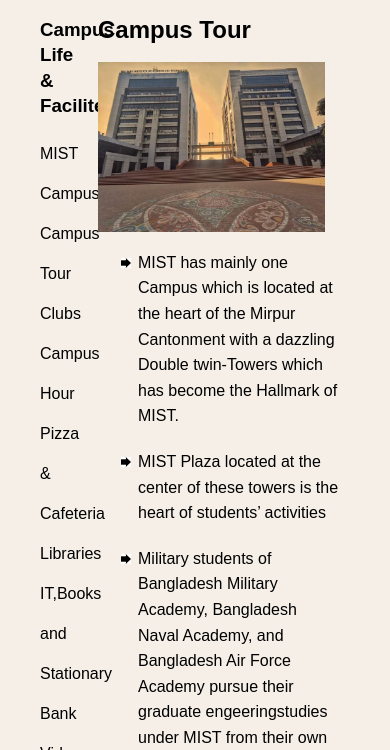
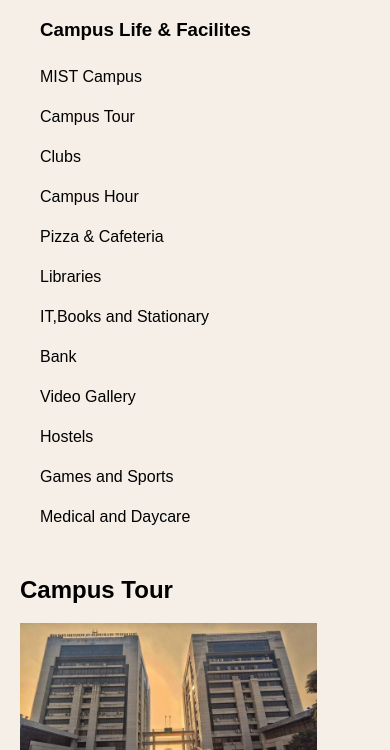
Before and after one commit to RF-Faisal/CSE-224-First-website, a plain HTML site: page index.html in a window 390 px wide. Shown: the part 94-844 px from the top of the page. Drawn offline with Linux system fonts and the light colour scheme.

Commit message:
Update style.css

```diff
--- a/css/style.css
+++ b/css/style.css
@@ -117,3 +117,15 @@ body{
     font-size: 16px;
     font-weight: 600;
 }
+
+
+@media(max-width: 600px){
+    #main{
+        width: 100%;
+        float: none;
+    }
+    #sidebar{
+        width: 100%;
+        float: none;
+    }
+}
```
